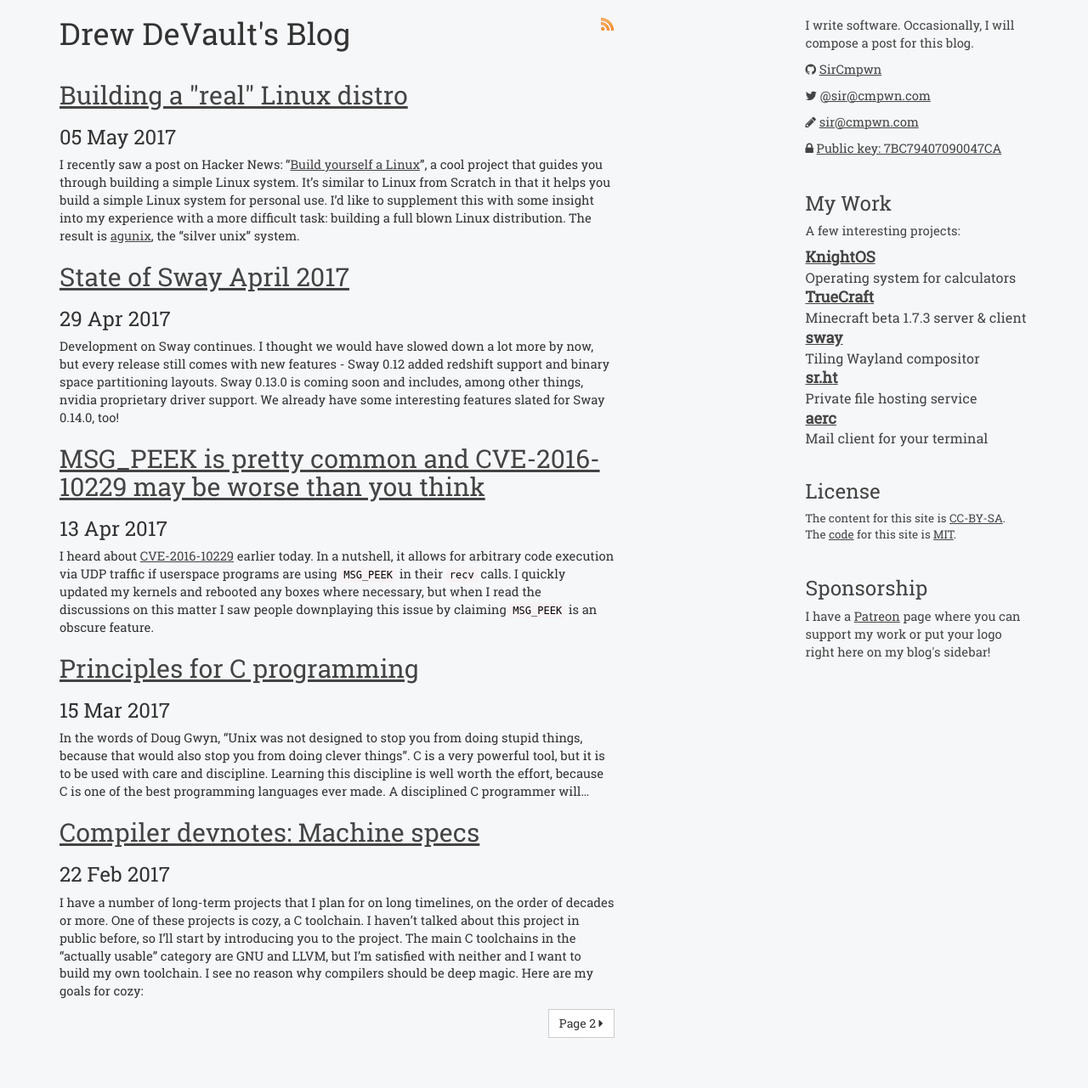
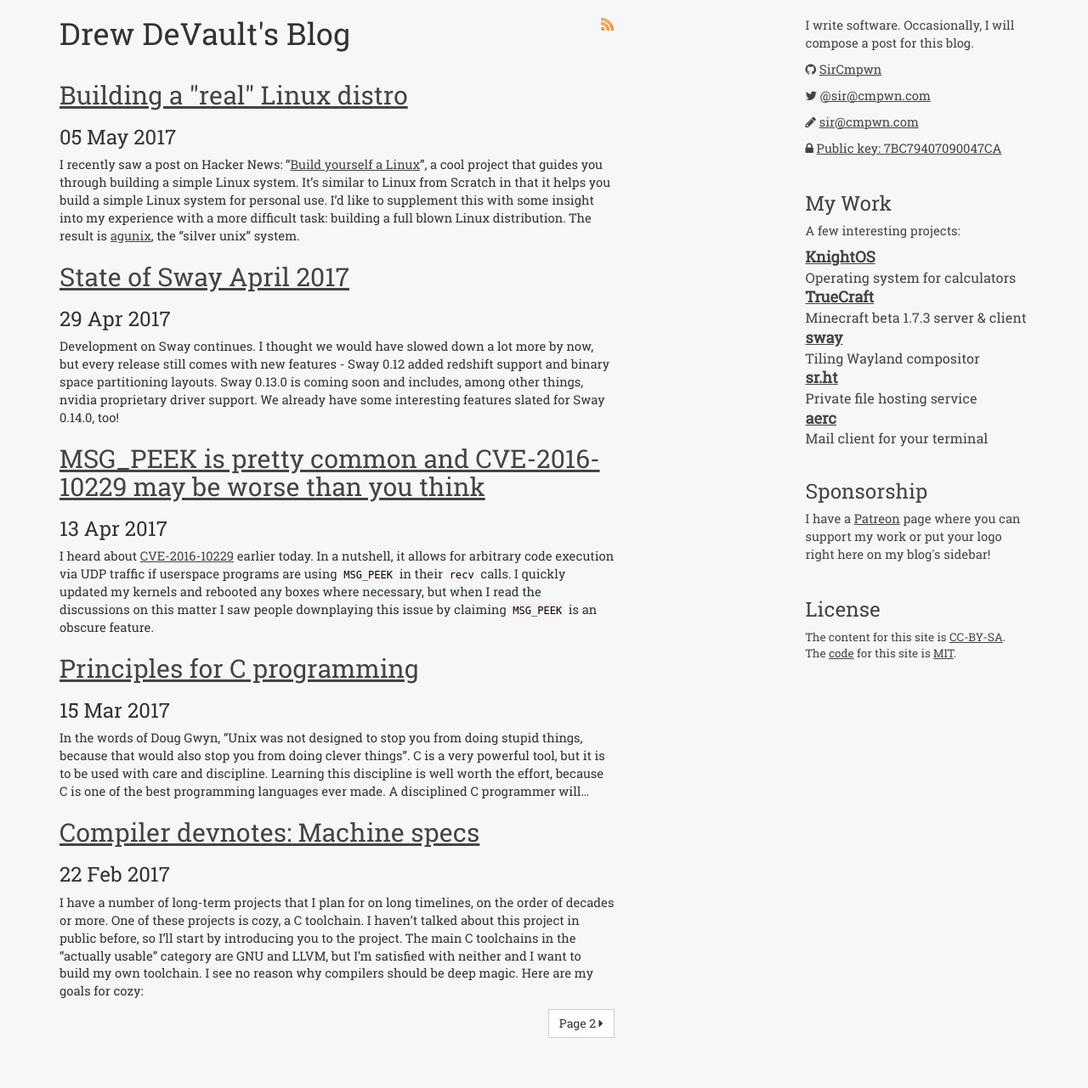
Before and after one commit to stormblog/sircmpwn.github.io, a Jekyll site: the page built from index.html, in a window 1280 px wide. Shown: the whole page at 85% size. Built offline with Jekyll 4.4.1, drawn with Linux system fonts in a browser that asks for light colours.

Commit message:
Let's rearrange that

```diff
--- a/_layouts/page.html
+++ b/_layouts/page.html
@@ -68,6 +68,11 @@ layout: base
             <h4><a href="https://github.com/SirCmpwn/aerc">aerc</a></h4>
             <h5>Mail client for your terminal</h5>
         </div>
+        <h3>Sponsorship</h3>
+        <p>
+          I have a <a href="https://patreon.com/sircmpwn">Patreon</a> page where you can support my work
+          or put your logo right here on my blog's sidebar!
+        </p>
         <h3>License</h3>
         <p style="font-size: 10pt">
         The content for this site is
@@ -75,11 +80,6 @@ layout: base
         The <a href="https://github.com/SirCmpwn/sircmpwn.github.io">code</a> for this site is
         <a href="https://github.com/SirCmpwn/sircmpwn.github.io/blob/master/LICENSE">MIT</a>.
         </p>
-        <h3>Sponsorship</h3>
-        <p>
-          I have a <a href="https://patreon.com/sircmpwn">Patreon</a> page where you can support my work
-          or put your logo right here on my blog's sidebar!
-        </p>
         <div class="spacer" style="margin-top: 50px;"></div>
     </div>
 </div>
```
